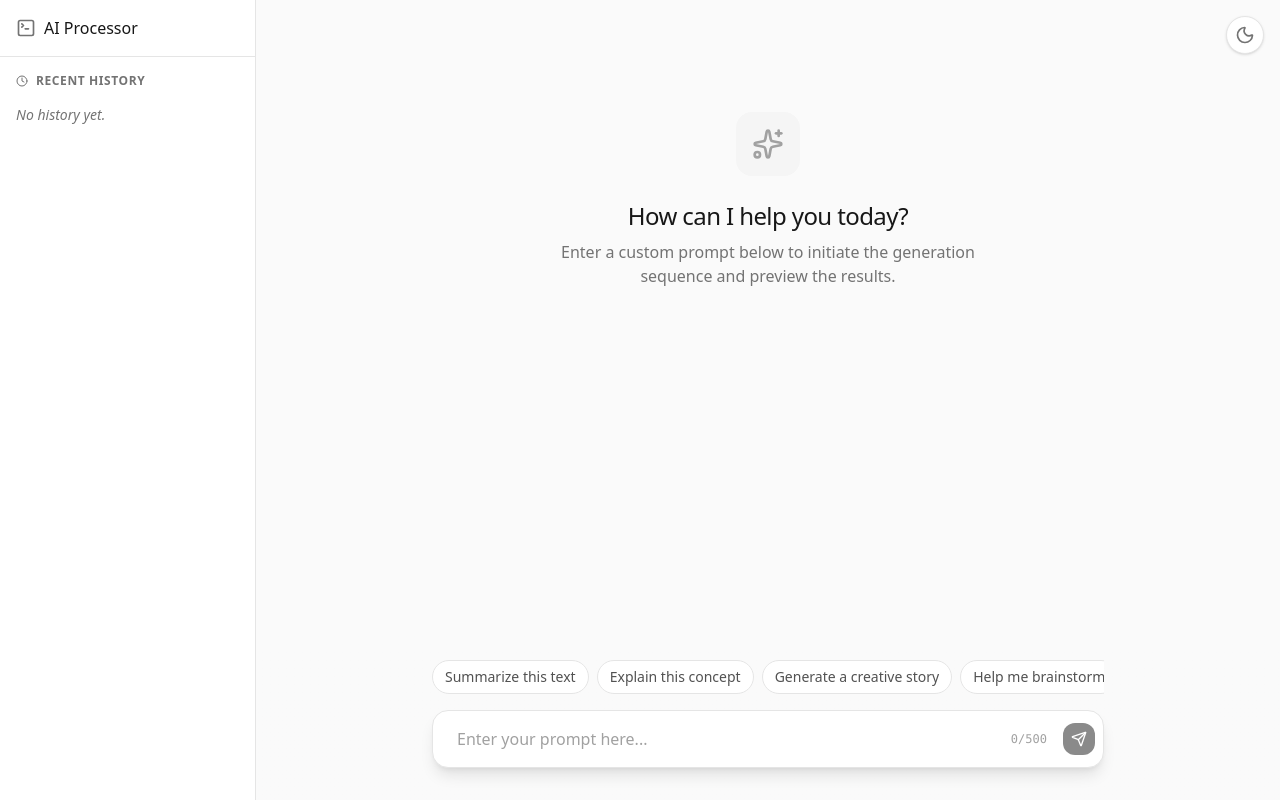
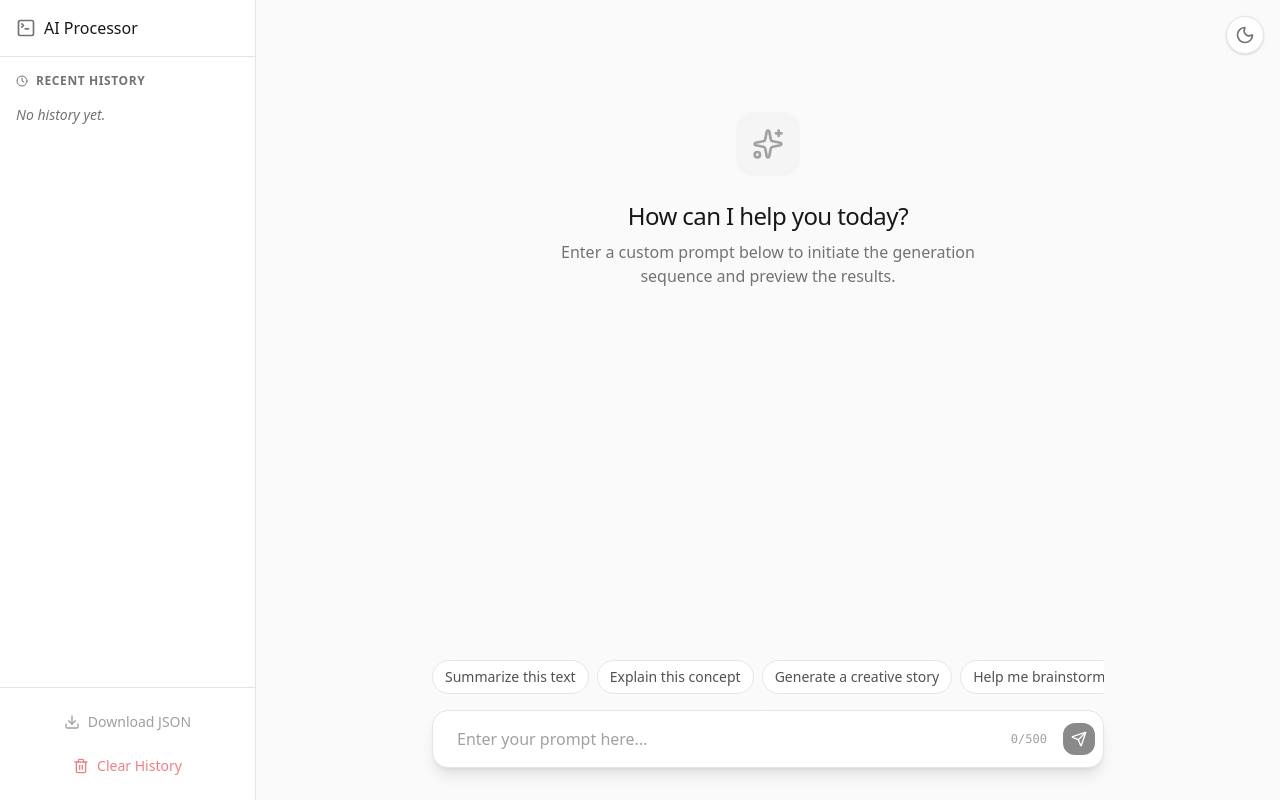
Before and after one commit to mmhs1/YUSRA_ENGINEERING_AI, a React (Vite) app: page / in a window 1280 px wide. Built offline with nearby package versions, Linux system fonts and the light colour scheme.

Commit message:
feat: add history management and text animation
- Implement clear and download functionality for conversation history.
- Add stagger animation to AI responses for a typewriter-like effect.

```diff
--- a/src/App.tsx
+++ b/src/App.tsx
@@ -8,7 +8,7 @@ import { useLoading } from './context/LoadingContext';
 import { SkeletonLoader } from './components/SkeletonLoader';
 import { AIResponse } from './components/AIResponse';
 import { useDarkMode } from './hooks/useDarkMode';
-import { Sparkles, Send, Moon, Sun, Clock, TerminalSquare } from 'lucide-react';
+import { Sparkles, Send, Moon, Sun, Clock, TerminalSquare, Trash2, Download } from 'lucide-react';
 import { motion, AnimatePresence } from 'motion/react';
 
 interface HistoryItem {
@@ -67,6 +67,22 @@ export default function App() {
     setCurrentResult(item.response);
   };
 
+  const clearHistory = () => {
+    setHistory([]);
+    setCurrentResult(null);
+  };
+
+  const downloadHistory = () => {
+    if (history.length === 0) return;
+    const dataStr = "data:text/json;charset=utf-8," + encodeURIComponent(JSON.stringify(history, null, 2));
+    const downloadAnchorNode = document.createElement('a');
+    downloadAnchorNode.setAttribute("href", dataStr);
+    downloadAnchorNode.setAttribute("download", "ai_history.json");
+    document.body.appendChild(downloadAnchorNode);
+    downloadAnchorNode.click();
+    downloadAnchorNode.remove();
+  };
+
   return (
     <div className="flex h-screen bg-neutral-50 dark:bg-neutral-900 text-neutral-900 dark:text-neutral-100 font-sans transition-colors duration-200 selection:bg-neutral-200 dark:selection:bg-neutral-700">
 
@@ -97,6 +113,24 @@ export default function App() {
               ))
             )}
           </div>
+        </div>
+        <div className="p-4 border-t border-neutral-200 dark:border-neutral-800 flex flex-col gap-2">
+          <button
+            onClick={downloadHistory}
+            disabled={history.length === 0}
+            className="w-full flex items-center justify-center gap-2 py-2 px-3 text-sm font-medium rounded-lg text-neutral-700 dark:text-neutral-300 hover:bg-neutral-100 dark:hover:bg-neutral-800 transition-colors disabled:opacity-50 disabled:cursor-not-allowed"
+          >
+            <Download className="w-4 h-4" />
+            Download JSON
+          </button>
+          <button
+            onClick={clearHistory}
+            disabled={history.length === 0}
+            className="w-full flex items-center justify-center gap-2 py-2 px-3 text-sm font-medium rounded-lg text-red-600 dark:text-red-400 hover:bg-red-50 dark:hover:bg-red-900/20 transition-colors disabled:opacity-50 disabled:cursor-not-allowed"
+          >
+            <Trash2 className="w-4 h-4" />
+            Clear History
+          </button>
         </div>
       </aside>
 
--- a/src/components/AIResponse.tsx
+++ b/src/components/AIResponse.tsx
@@ -13,6 +13,21 @@ export function AIResponse({ response }: AIResponseProps) {
     navigator.clipboard.writeText(response);
     setCopied(true);
     setTimeout(() => setCopied(false), 2000);
+  };
+
+  const tokens = response.split(/(\s+)/);
+
+  const container = {
+    hidden: { opacity: 0 },
+    visible: {
+      opacity: 1,
+      transition: { staggerChildren: 0.02 }
+    }
+  };
+
+  const item = {
+    hidden: { opacity: 0, y: 5 },
+    visible: { opacity: 1, y: 0 }
   };
 
   return (
@@ -35,9 +50,23 @@ export function AIResponse({ response }: AIResponseProps) {
         </div>
         <div className="pt-2 border-b border-transparent w-full">
           <h3 className="font-medium mb-2 leading-none dark:text-neutral-100">AI Assistant</h3>
-          <p className="text-neutral-600 dark:text-neutral-300 leading-relaxed whitespace-pre-wrap">
-            {response}
-          </p>
+          <motion.p
+            variants={container}
+            initial="hidden"
+            animate="visible"
+            className="text-neutral-600 dark:text-neutral-300 leading-relaxed whitespace-pre-wrap"
+          >
+            {tokens.map((token, i) => {
+              if (/\s+/.test(token)) {
+                return String(token);
+              }
+              return (
+                <motion.span key={i} variants={item} className="inline-block">
+                  {token}
+                </motion.span>
+              );
+            })}
+          </motion.p>
         </div>
       </div>
     </motion.div>
```
